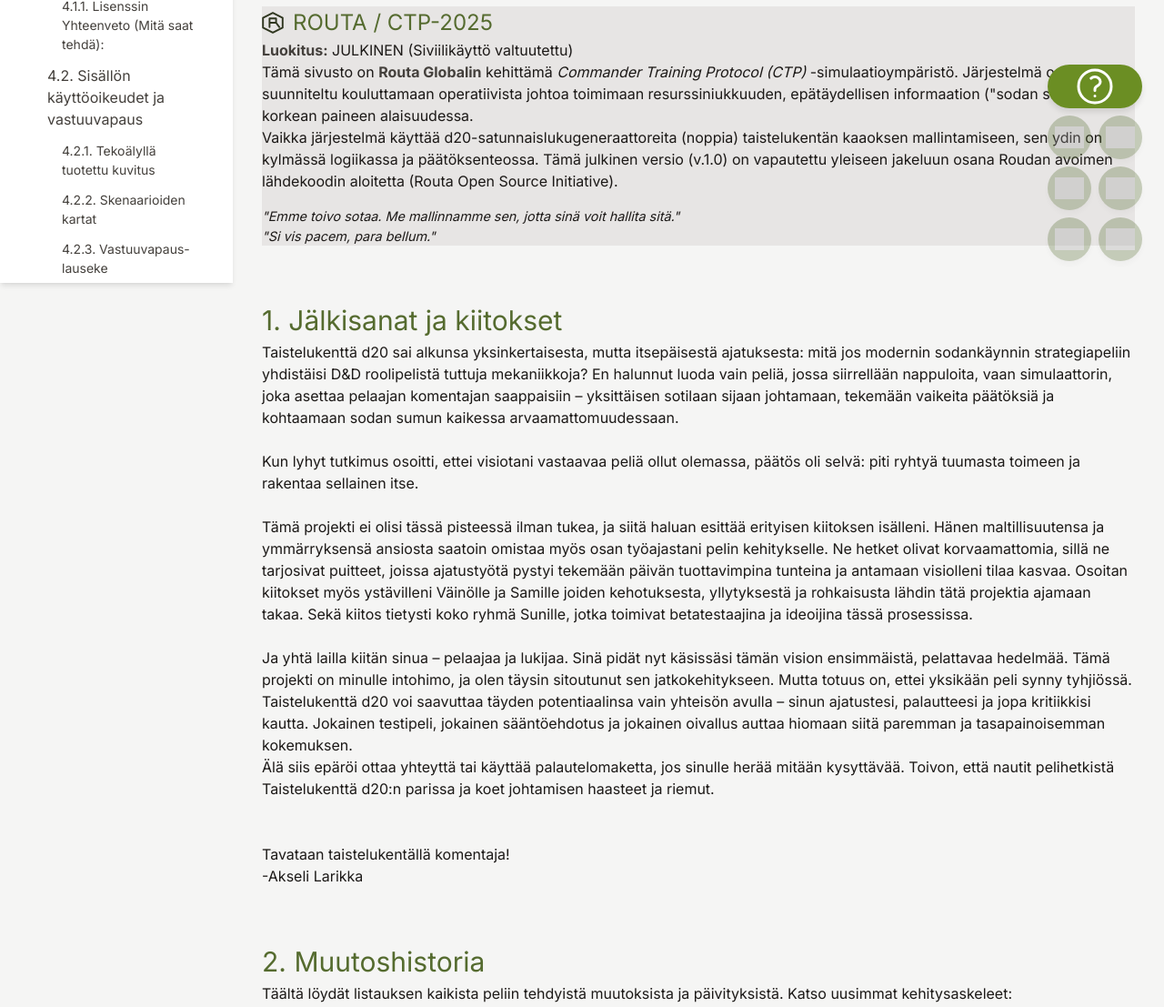
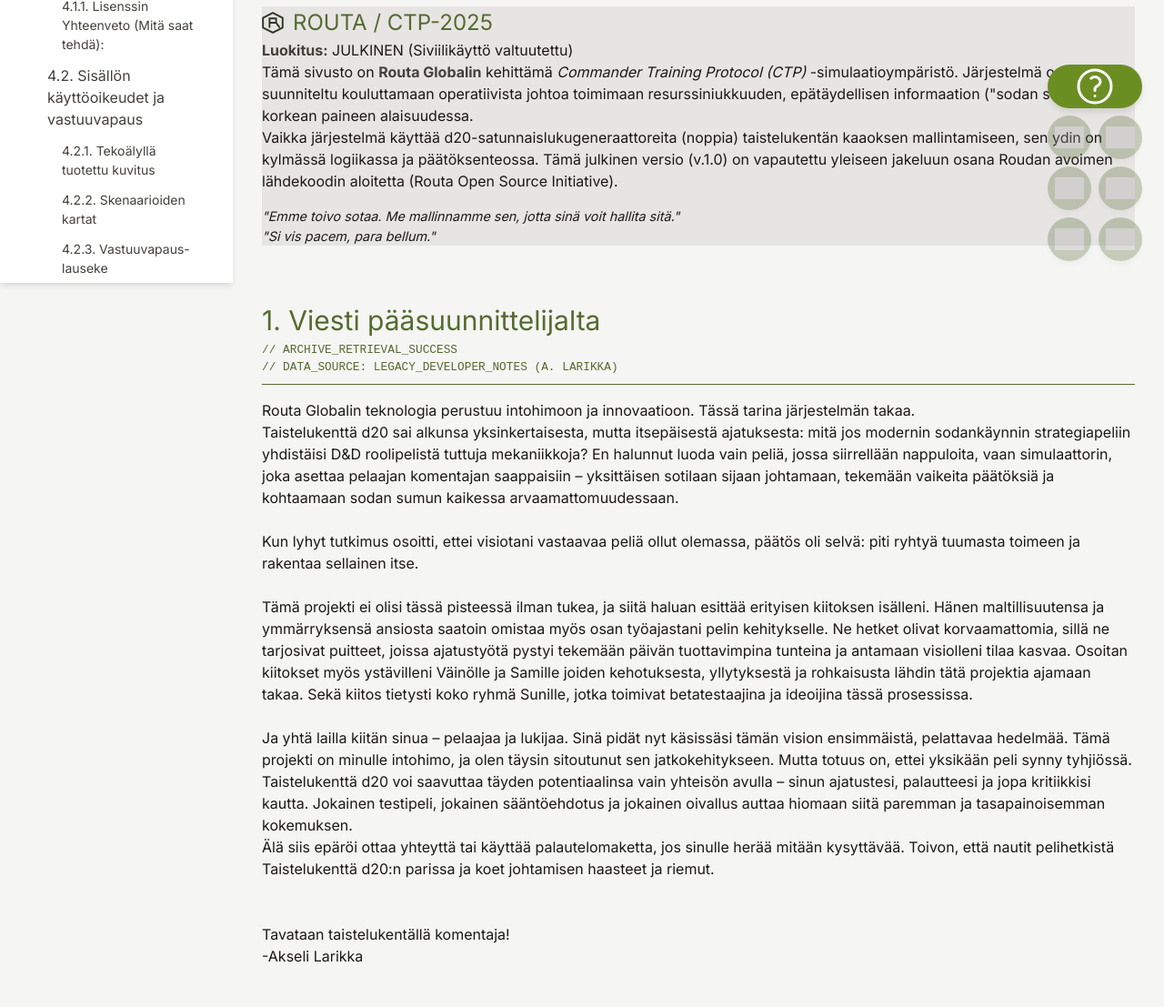
Before and after one commit to AkseliLarikka/taistelukentta, a plain HTML site: page tietoja.html in a window 1280 px wide. Shown: the part 489-1596 px from the top of the page at 91% size. Drawn offline with Linux system fonts and the light colour scheme; grey boxes are pictures that could not be loaded.

Commit message:
deploy: d83b4ca93d1f48e5cd0617b6c607a048dbf65996

```diff
--- a/tietoja.html
+++ b/tietoja.html
@@ -28,7 +28,7 @@
     <meta property="og:image:height" content="630">
     <meta property="og:url" content="https://akselilarikka.github.io/taistelukentta/tietoja.html">
     <meta property="og:type" content="website">
-    <meta property="article:published_time" content="2025-11-30 T16:13:03">
+    <meta property="article:published_time" content="2025-11-30 T16:31:41">
     <meta property="article:author" content="Akseli Larikka">
     <meta name="twitter:card" content="summary_large_image">
     <meta name="twitter:title" content="Tietoa Taistelukenttä d20 -projektista">
@@ -136,8 +136,14 @@
                     </p>
                 </div>
 
-                <h2>Jälkisanat ja kiitokset</h2>
+                <h2>Viesti pääsuunnittelijalta</h2>
+                <div
+                    style="border-bottom: 1px solid #556B2F; margin-bottom: 1rem; padding-bottom: 0.5rem; color: #556B2F; font-size: 0.8rem; font-family: monospace; text-transform: uppercase;">
+                    // ARCHIVE_RETRIEVAL_SUCCESS <br>
+                    // DATA_SOURCE: LEGACY_DEVELOPER_NOTES (A. Larikka)
+                </div>
                 <p>
+                    Routa Globalin teknologia perustuu intohimoon ja innovaatioon. Tässä tarina järjestelmän takaa.<br>
                     Taistelukenttä d20 sai alkunsa yksinkertaisesta, mutta itsepäisestä ajatuksesta: mitä jos modernin
                     sodankäynnin strategiapeliin yhdistäisi D&D roolipelistä tuttuja mekaniikkoja? En halunnut luoda
                     vain
```
Also changed, not shown: index.html (+1 -1 lines), kampanjan-hallinta.html (+1 -1 lines), pelaajan-pikaopas.html (+1 -1 lines), pelinjohtajan-opas.html (+1 -1 lines), pohja.html (+1 -1 lines), punaiset-yksiköt.html (+1 -1 lines), sanasto-ja-ukk.html (+1 -1 lines), siniset-yksiköt.html (+1 -1 lines), skenaariot.html (+1 -1 lines), taktisen-tason-taistelu.html (+1 -1 lines), ydinsaannot.html (+1 -1 lines).
